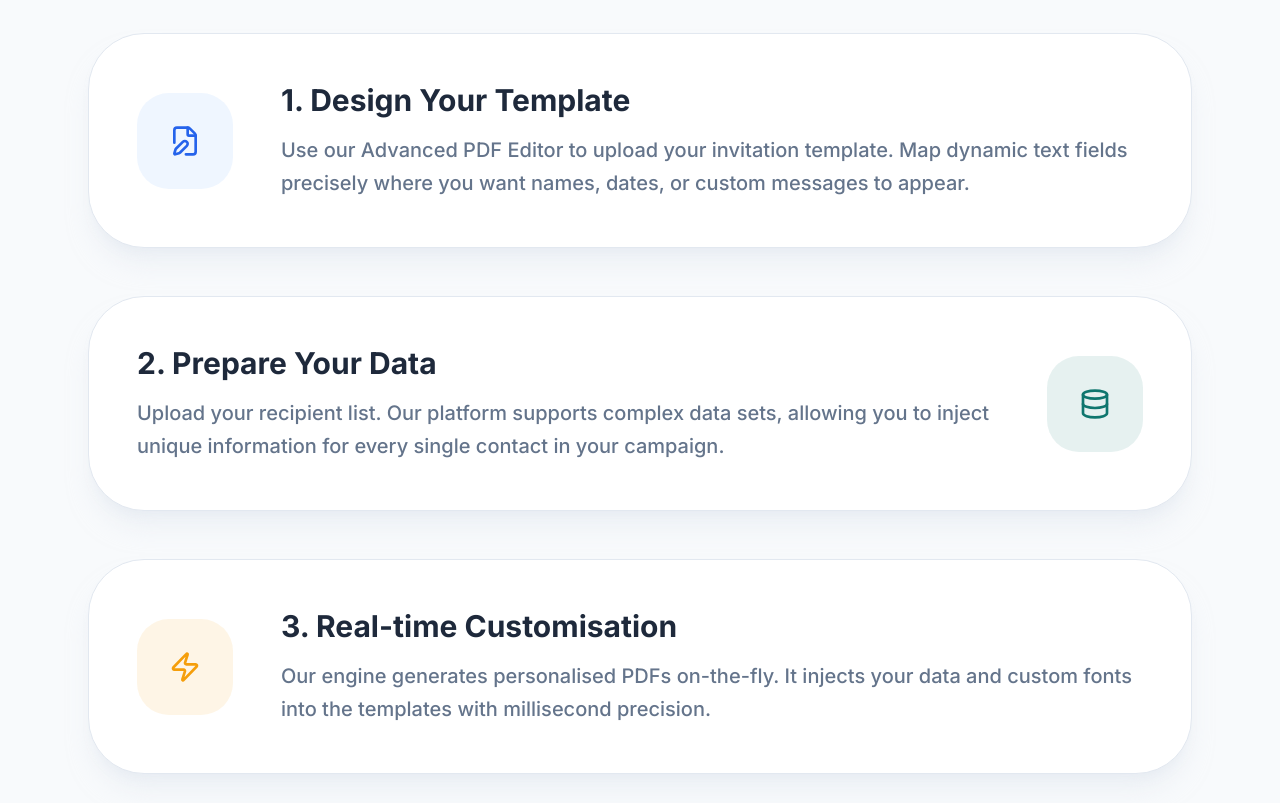
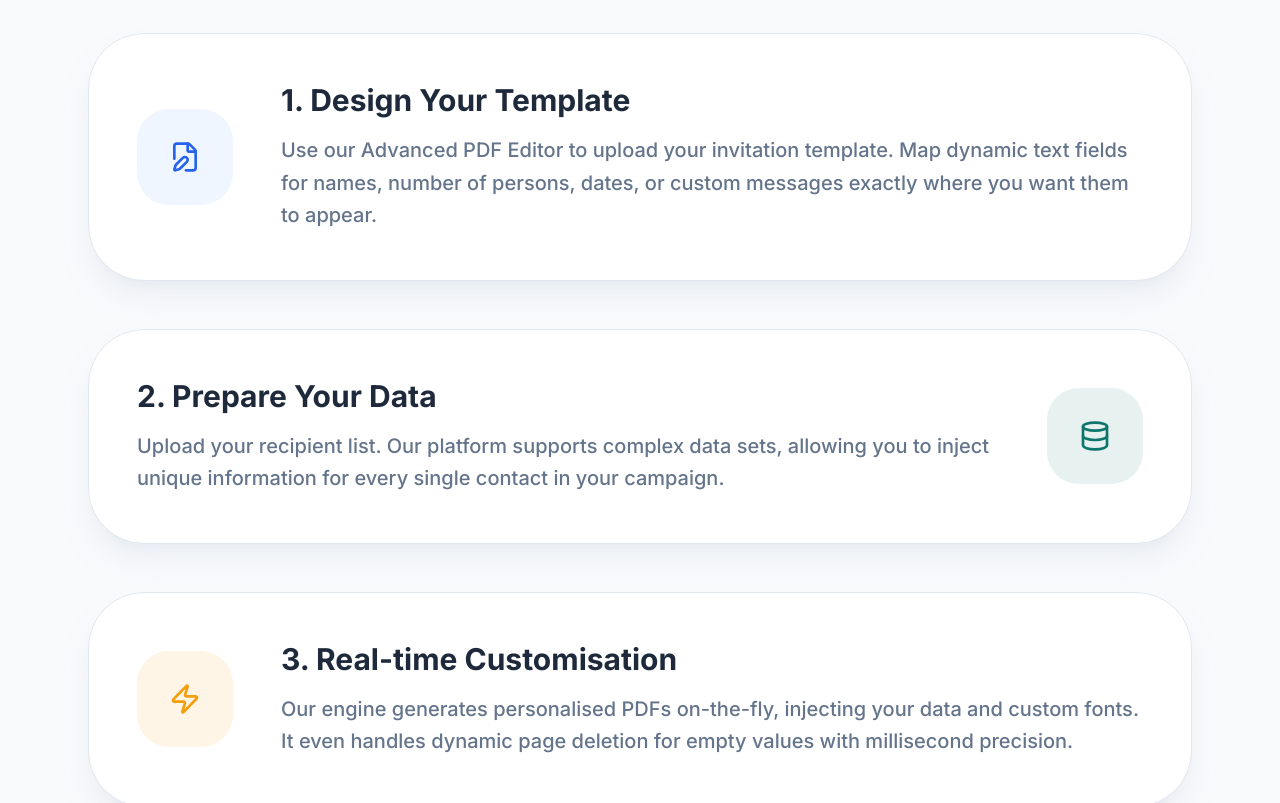
Before and after one commit to TilakTejani/InviteEase-Website, a React (Vite) app: page /how-it-works in a window 1280 px wide. Shown: the part 400-1203 px from the top of the page. Built offline with nearby package versions, Linux system fonts and the light colour scheme.

Commit message:
Update How It Works Step 1 and add dynamic page deletion mention to LandingPage/HowItWorks

```diff
--- a/src/components/HowItWorks.tsx
+++ b/src/components/HowItWorks.tsx
@@ -16,7 +16,7 @@ const HowItWorks = () => {
         {
             icon: <FileEdit size={32} />,
             title: "1. Design Your Template",
-            desc: "Use our Advanced PDF Editor to upload your invitation template. Map dynamic text fields precisely where you want names, dates, or custom messages to appear.",
+            desc: "Use our Advanced PDF Editor to upload your invitation template. Map dynamic text fields for names, number of persons, dates, or custom messages exactly where you want them to appear.",
             color: "text-blue-600",
             bg: "bg-blue-50"
         },
@@ -30,7 +30,7 @@ const HowItWorks = () => {
         {
             icon: <Zap size={32} />,
             title: "3. Real-time Customisation",
-            desc: "Our engine generates personalised PDFs on-the-fly. It injects your data and custom fonts into the templates with millisecond precision.",
+            desc: "Our engine generates personalised PDFs on-the-fly, injecting your data and custom fonts. It even handles dynamic page deletion for empty values with millisecond precision.",
             color: "text-inviteease-warning",
             bg: "bg-inviteease-warning/10"
         },
--- a/src/components/LandingPage.tsx
+++ b/src/components/LandingPage.tsx
@@ -124,7 +124,7 @@ const LandingPage = () => {
                         <FeatureCard
                             icon={<Zap />}
                             title="Real-time PDF Customisation"
-                            desc="Instantly inject dynamic user data into PDF invites with high-speed automated generation."
+                            desc="Instantly inject dynamic user data and handle on-the-fly page deletion with high-speed automated generation."
                         />
                         <FeatureCard
                             icon={<CheckCircle2 />}
```
